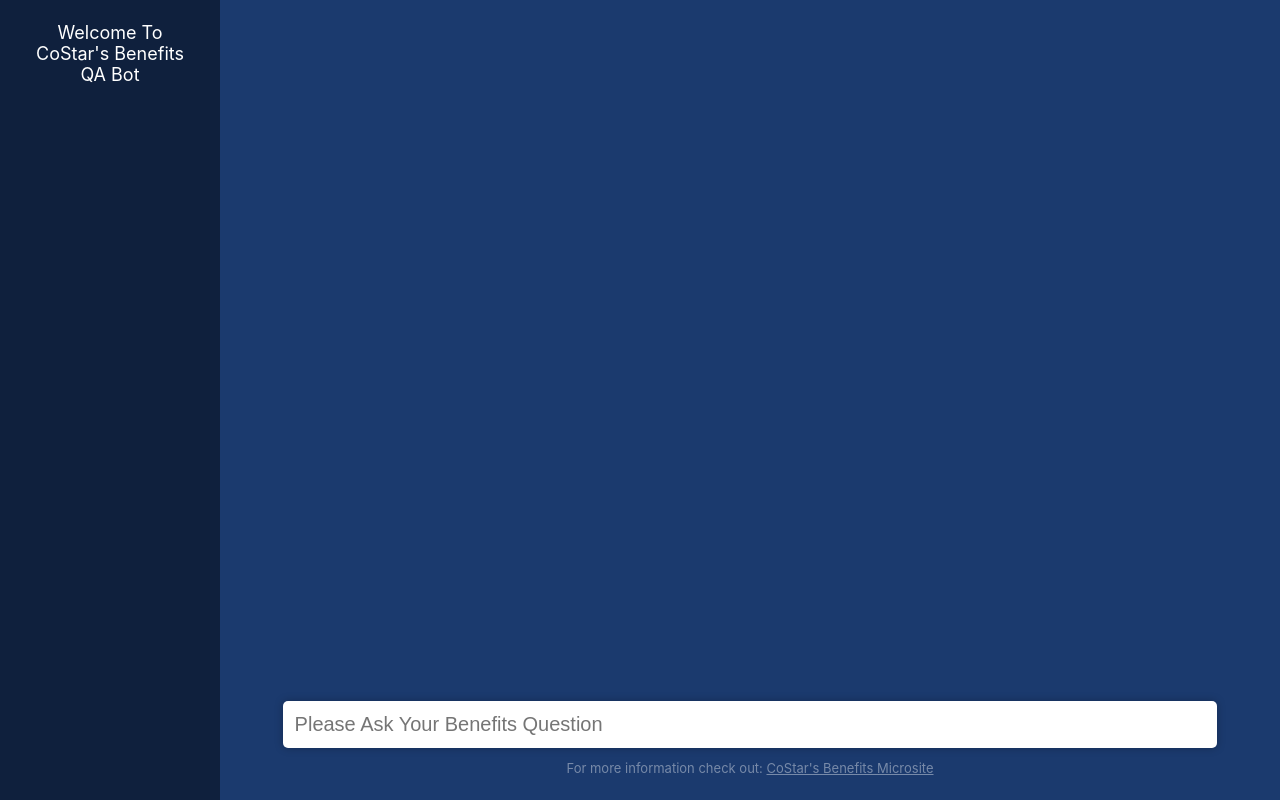
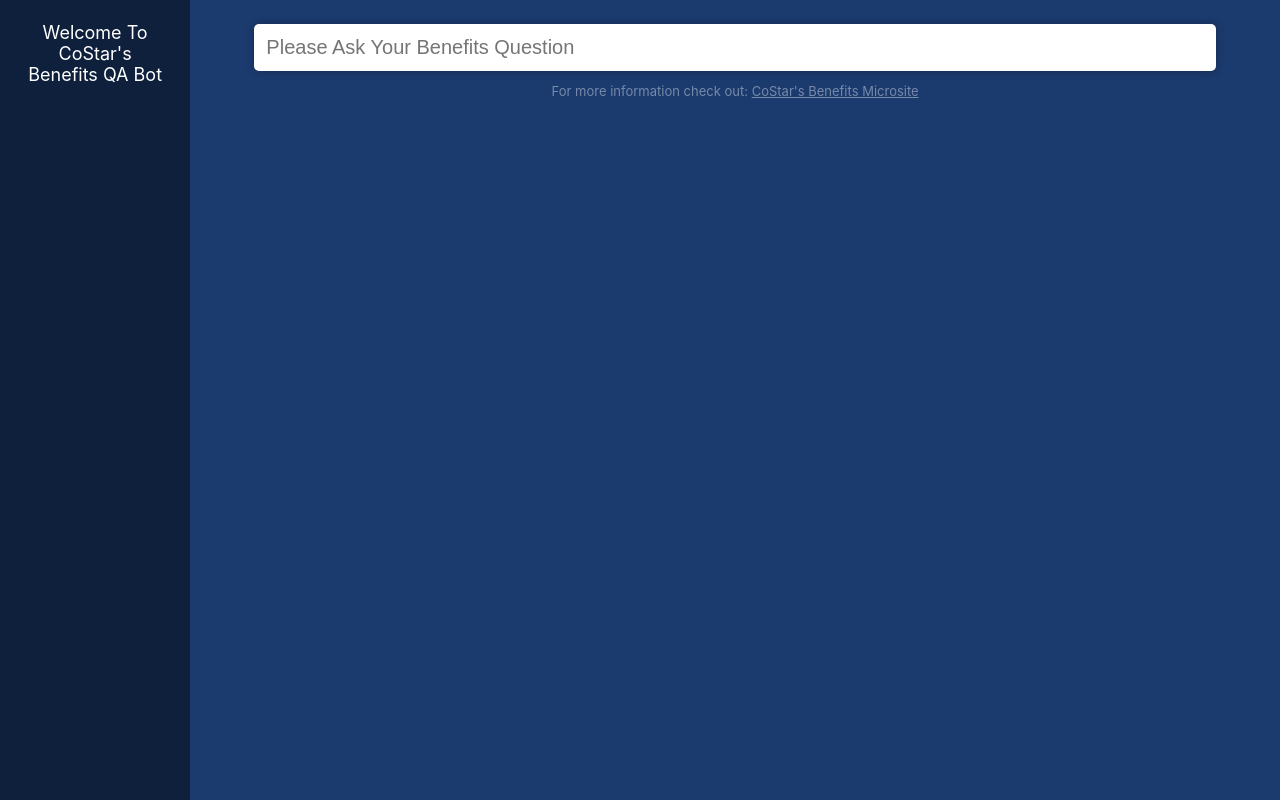
Before and after one commit to sullivanyoung/langchain-bot-fe, a React (Create React App) app: page / in a window 1280 px wide. Built offline with nearby package versions, Linux system fonts and the light colour scheme; the HTML template or start-up script is replaced by a standard one.

Commit message:
add scrolling ability for many messages

```diff
--- a/src/App.css
+++ b/src/App.css
@@ -25,17 +25,37 @@
 }
 
 .chatbox {
-  flex: 1;
+  display: flex;
+  flex-direction: column;
   background-color: #1b3a6e;
-  position: relative;
+  height: 100%;
+  width: 100%;
+}
+
+.chat-history {
+  overflow: auto;
+}
+
+.chat-history::-webkit-scrollbar {
+  width: 5px;
+  background-color: #1b3a6e;
+}
+
+.chat-history::-webkit-scrollbar-thumb {
+  background-color: #4b4a4a;
+  border-radius: 5px;
 }
 
 .chat-input-holder {
+  background: linear-gradient(
+    to bottom,
+    rgba(255, 255, 255, 0) 0%,
+    rgba(255, 255, 255, 0) 40%,
+    #1b3a6e 60%,
+    #1b3a6e 100%
+  );
   padding: 24px;
-  position: absolute;
-  bottom: 0;
-  left: 0;
-  right: 0;
+  position: relative;
 }
 
 .chat-input-text {
--- a/src/App.js
+++ b/src/App.js
@@ -1,6 +1,6 @@
 import './App.css';
 import Chat from './Chat';
-import { useState } from 'react';
+import { useState, useEffect, useRef } from 'react';
 import axios from 'axios';
 import ErrorMessage from './ErrorMessage';
 
@@ -9,6 +9,16 @@
   const [history, setHistory] = useState([]);
   const [error, setError] = useState(false);
   const [isLoading, setIsLoading] = useState(false);
+
+  const messagesEndRef = useRef(null);
+
+  useEffect(() => {
+    scrollToBottom();
+  }, [history]);
+
+  const scrollToBottom = () => {
+    messagesEndRef.current.scrollIntoView({ behavior: 'smooth' });
+  };
 
   const handleKeyDown = async (event) => {
     if (event.key === 'Enter' && event.target.value) {
@@ -57,7 +67,10 @@
         </div>
       </aside>
       <section className="chatbox">
-        <Chat history={history} error={error} />
+        <cdiv className="chat-history">
+          <Chat history={history} error={error} />
+          <div ref={messagesEndRef} />
+        </cdiv>
         <div className="chat-input-holder">
           {!error ? (
             <input
```
